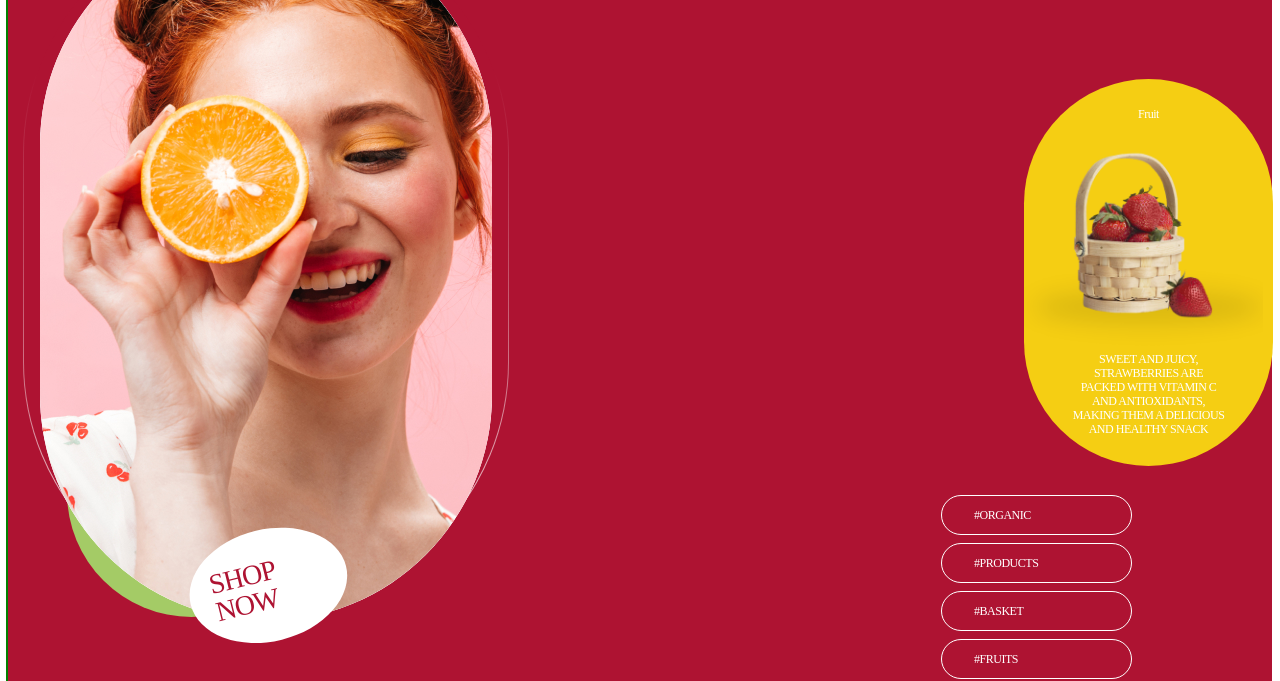
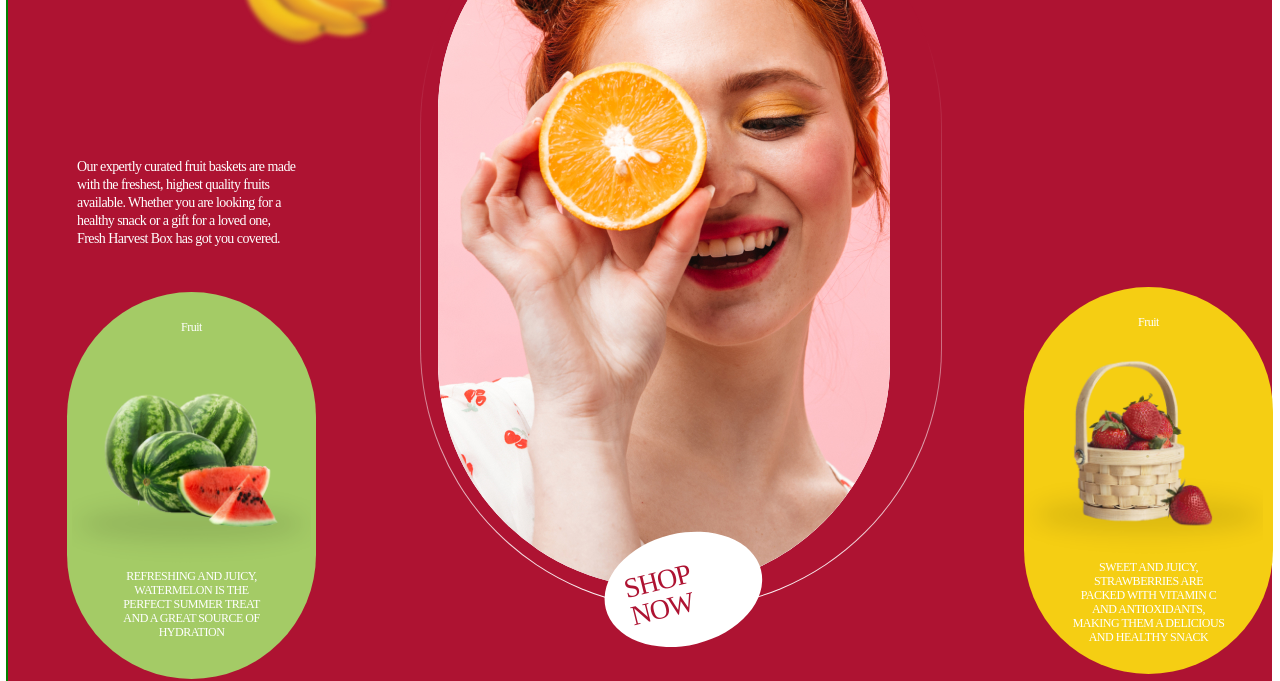
Before and after one commit to Viktoriya-ri/goit-berries, a plain HTML site: page index.html in a window 1280 px wide. Shown: the part 281-962 px from the top of the page. Drawn offline with Linux system fonts and the light colour scheme.

Commit message:
Update styles.css

```diff
--- a/css/styles.css
+++ b/css/styles.css
@@ -49,12 +49,11 @@ button {
 .hero-section {
   background: var(--brand-color);
 }
+
 .hero-container {
   position: relative;
 }
-.hero-section {
-  background: var(--brand-color);
-}
+
 .hero-container {
   position: relative;
   background-image: url(../img/hero/strawberry_mob@1x.webp),
@@ -79,7 +78,7 @@ button {
     background-image: url(../img/hero/strawberry_tab@1x.webp),
       url(../img/hero/banana_tab@1x.webp);
     background-size: 108px, 132px;
-    background-position: top 55px right 37px, top 169px left 27px;
+    background-position: top 55px right 37px, top 169px left 66px;
   }
   @media (min-device-pixel-ratio: 2),
     (min-resolution: 192dpi),
@@ -224,22 +223,34 @@ button {
 }
 @media only screen and (min-width: 370px) and (max-width: 767px) {
   .gradiend-border {
-    max-width: 486px;
-    height: 496px;
+    max-width: 335px;
+    max-height: 509px;
   }
 }
 @media only screen and (min-width: 768px) {
   .gradiend-border {
-    max-width: 452px;
-    height: 677px;
+    max-width: 486px;
+    padding: 20px 17px;
+    margin-top: -45px;
+    margin-left: 133px;
   }
 }
-
+@media only screen and (min-width: 1280px) {
+  .gradiend-border {
+    margin-left: 397px;
+  }
+}
 .img-card {
+  max-width: 311px;
   background: var(--color-text);
   border-radius: 500px;
 }
-
+@media only screen and (min-width: 768px) {
+  .img-card {
+    max-width: 452px;
+    max-height: 702px;
+  }
+}
 .btn-hero {
   position: absolute;
   padding: 18px 15px;
@@ -283,14 +294,15 @@ button {
 }
 @media only screen and (min-width: 768px) {
   .hero-desc {
-    margin-top: -110px;
+    margin-top: -13px;
     margin-left: 32px;
   }
 }
 @media only screen and (min-width: 1280px) {
   .hero-desc {
     max-width: 222px;
-    margin-top: -574px;
+    margin-top: -516px;
+    margin-left: 54px;
   }
 }
 .watermelon {
@@ -350,14 +362,15 @@ button {
   max-width: 265px;
   max-height: 84px;
   margin: 24px 32px;
+
 }
 @media only screen and (min-width: 768px) {
   .hero-element-list {
-    width: 265px;
-    margin-top: -122px;
-    margin-left: 392px;
+    width: 266px;
+    gap: 12px 8px;
   }
 }
+
 @media only screen and (min-width: 1280px) {
   .hero-element-list {
     margin-left: 918px;
@@ -372,6 +385,7 @@ button {
   margin-right: 5px;
   margin-bottom: 8px;
 }
+
 .hero-title-three {
   width: 61px;
   height: 14px;
```
